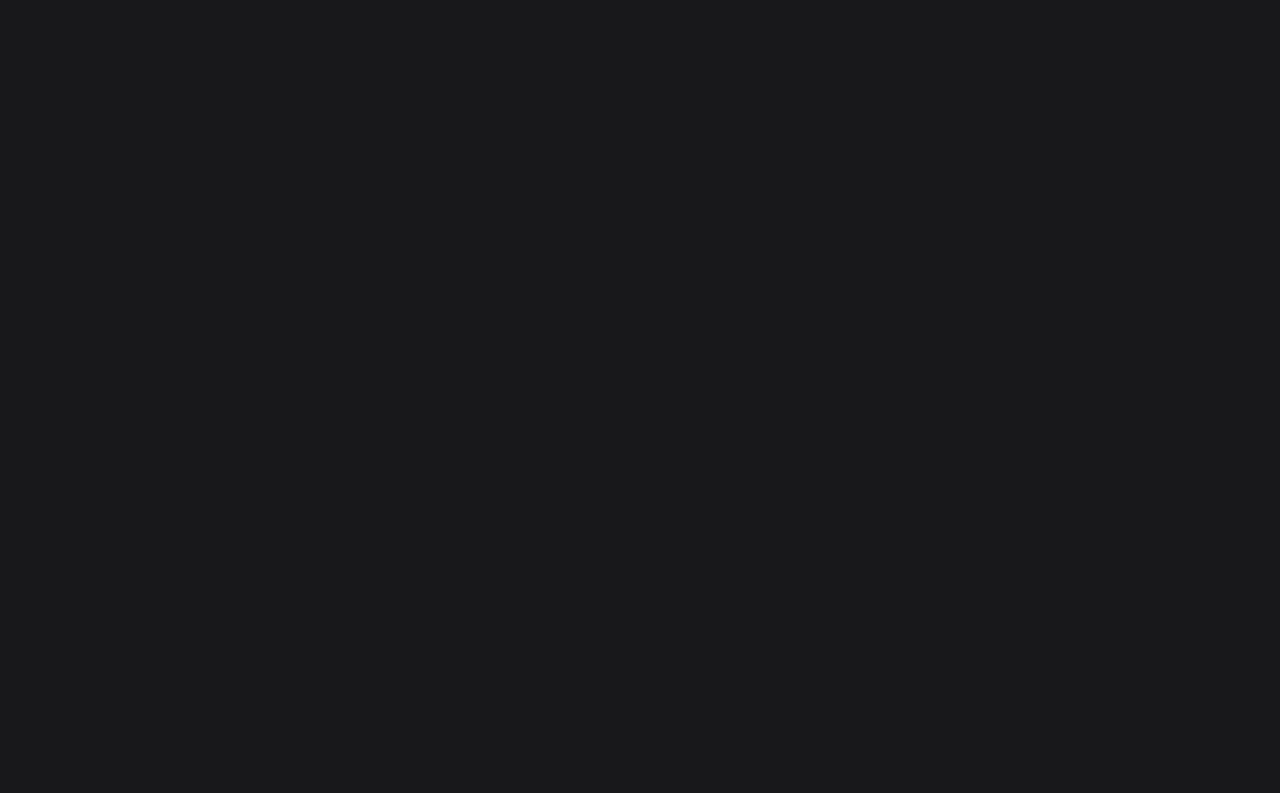
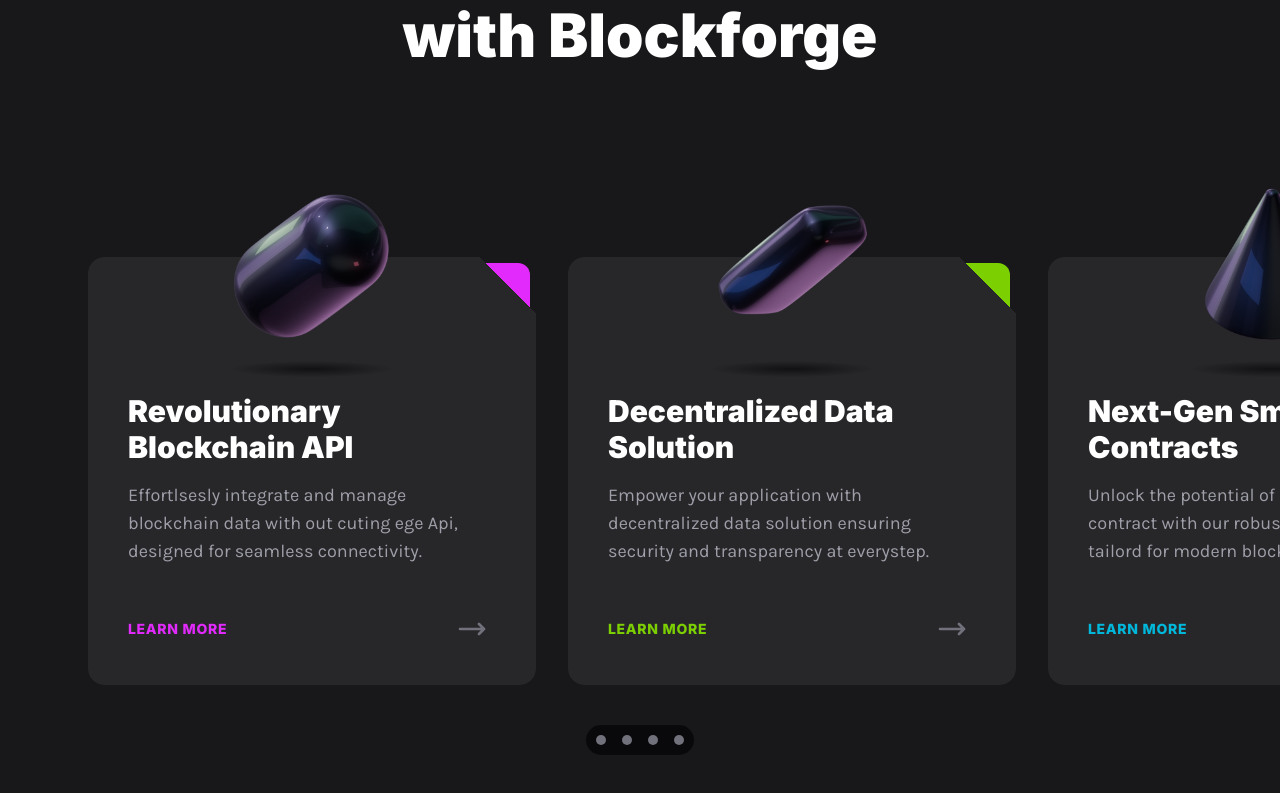
Before and after one commit to AliRezaAzdast/dark-blockchain-site, a React (Vite) app: page / in a window 1280 px wide. Shown: the part 1915-2708 px from the top of the page. Before the commit the page ends 1876 px from the top, so only its background shows below. Built offline with nearby package versions, Linux system fonts and the light colour scheme.

Commit message:
made a features section with it animation will need ajustment for scroll

```diff
--- a/src/components/CutCornerButton.tsx
+++ b/src/components/CutCornerButton.tsx
@@ -6,11 +6,7 @@
     const { className, children } = props
     return (
         <button className={twMerge('relative cursor-pointer bg-fuchsia-500/20 px-4 py-2 font-extrabold uppercase font-heading text-sm tracking-wide', className)}>
-            <div className="absolute inset-0 outline-2 -outline-offset-2 outline-fuchsia-500"
-                style={{
-                    maskImage: 'linear-gradient(225deg, transparent, transparent 10px, black 10px)',
-                    WebkitMaskImage: 'linear-gradient(225deg, transparent, transparent 10px, black 10px)'
-                }}></div>
+            <div className="absolute inset-0 outline-2 -outline-offset-2 outline-fuchsia-500 [mask-image:linear-gradient(225deg,transparent,transparent_10px,black_10px)]"></div>
             <svg
                 width="24"
                 height="24"
--- a/src/pages/Home.tsx
+++ b/src/pages/Home.tsx
@@ -1,3 +1,4 @@
+import FeaturesCards from "../sections/FeaturesCards"
 import HeaderSection from "../sections/HeaderSection"
 import HeroSection from "../sections/HeroSection"
 
@@ -6,6 +7,7 @@
         <>
             <HeaderSection />
             <HeroSection/>
+            <FeaturesCards/>
         </>
     )
 }
--- /dev/null
+++ b/src/sections/FeaturesCards.tsx
@@ -0,0 +1,54 @@
+
+import { twMerge } from "tailwind-merge"
+const cardData = [
+    { id: 1, image: '/assets/images/pill.png', title: 'Revolutionary Blockchain API', description: 'Effortlsesly integrate and manage blockchain data with out cuting ege Api, designed for seamless connectivity.', color: 'fuchsia' },
+    { id: 2, image: '/assets/images/cuboid.png', title: 'Decentralized Data Solution', description: 'Empower your application with decentralized data solution ensuring security and transparency at everystep.', color: 'lime' },
+    { id: 3, image: '/assets/images/cone.png', title: 'Next-Gen Smart Contracts', description: 'Unlock the potential of nect-gen smart contract with our robust and scalable API, tailord for modern blockchain needs.', color: 'cyan' },
+    { id: 1, image: '/assets/images/icosahedron.png', title: 'Seamless Blockchain Integration', description: 'Integrate blockchain technology seamlessly into your projects, with minimal effort and maximum efficiency.', color: 'violet' },
+]
+
+function FeaturesCards() {
+    return (
+        <section className="py-24 overflow-x-clip md:-mt-28">
+            <div className="my-container">
+                <h2 className="font-heading font-black text-4xl md:text-5xl lg:text-6xl text-center">Discover the future of blockchain with Blockforge</h2>
+                <div className="mt-36 lg:mt-48 flex">
+                    <div className="flex flex-none gap-8">
+                        {cardData.map(({ id, image, title, description, color }) => (
+                            <div className="relative z-0 p-8 md:p-10 max-w-xs md:max-w-md group">
+                                <div key={id} className={twMerge("absolute size-16 rounded-xl bg-fuchsia-500 top-1.5 right-1.5 -z-10 blur-lg opacity-0 group-hover:opacity-100 transition duration-300", color === 'lime' && 'bg-lime-500', color === "cyan" && 'bg-cyan-500', color === 'violet' && 'bg-violet-500')}></div>
+                                <div className={twMerge("absolute size-16 rounded-xl bg-fuchsia-500 group-hover:bg-fuchsia-400 transition duration-300 top-1.5 right-1.5 -z-10", color === 'lime' && 'bg-lime-500 group-hover:bg-lime-400', color === "cyan" && 'bg-cyan-500 group-hover:bg-cyan-400', color === 'violet' && 'bg-violet-500 group-hover:bg-violet-400')}></div>
+                                <div className="absolute inset-0 bg-zinc-800 -z-10 rounded-2xl [mask-image:linear-gradient(225deg,transparent,transparent_40px,black_40px)]"></div>
+                                <div className="flex justify-center -mt-28">
+                                    <div className="inline-flex relative">
+                                        <div className="absolute h-4 w-full top-[calc(100%+16px)] bg-zinc-950/70 group-hover:bg-zinc-950/30 transition duration-300 rounded-[100%] [mask-image:radial-gradient(closest-side,black,transparent)]"></div>
+                                        <img src={image} alt="pill image" className="size-40 group-hover:-translate-y-8 transition duration-300" />
+                                    </div>
+                                </div>
+                                <h3 className="font-heading font-black text-3xl mt-12">{title}</h3>
+                                <p className="text-lg text-zinc-400 mt-4">{description}</p>
+                                <div className="flex justify-between mt-12">
+                                    <button className={twMerge("text-sm font-heading uppercase font-extrabold tracking-wider text-fuchsia-500", color === 'lime' && 'text-lime-500', color === "cyan" && 'text-cyan-500', color === 'violet' && 'text-violet-500')}>Learn More</button>
+                                    <svg xmlns="http://www.w3.org/2000/svg" fill="none" viewBox="0 0 24 24" strokeWidth={2} stroke="currentColor" className="size-8 text-zinc-500 group-hover:text-zinc-300 transition duration-300 -translate-x-2 group-hover:translate-x-0">
+                                        <path strokeLinecap="round" strokeLinejoin="round" d="M17.25 8.25 21 12m0 0-3.75 3.75M21 12H3" />
+                                    </svg>
+                                </div>
+                            </div>
+                        ))}
+                    </div>
+                </div>
+                <div className="flex justify-center mt-10 ">
+                    <div className="bg-zinc-950 inline-flex gap-4 p-2.5 rounded-full">
+                        {cardData.map(({title}) => (
+                            <div key={title} className="size-2.5 bg-zinc-500 cursor-pointer rounded-full">
+
+                            </div>
+                        ))}
+                    </div>
+                </div>
+            </div>
+        </section>
+    )
+}
+
+export default FeaturesCards
```
